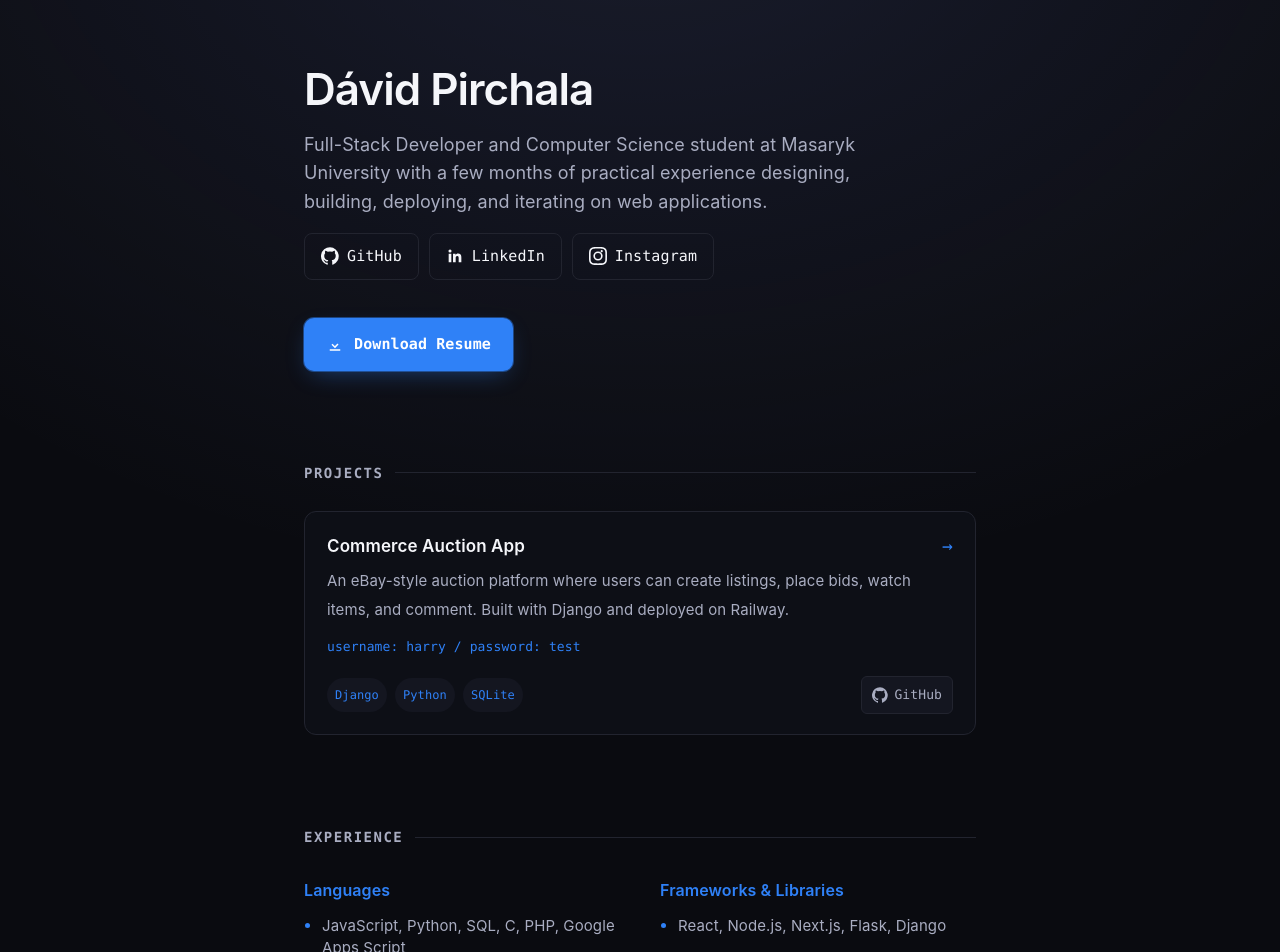
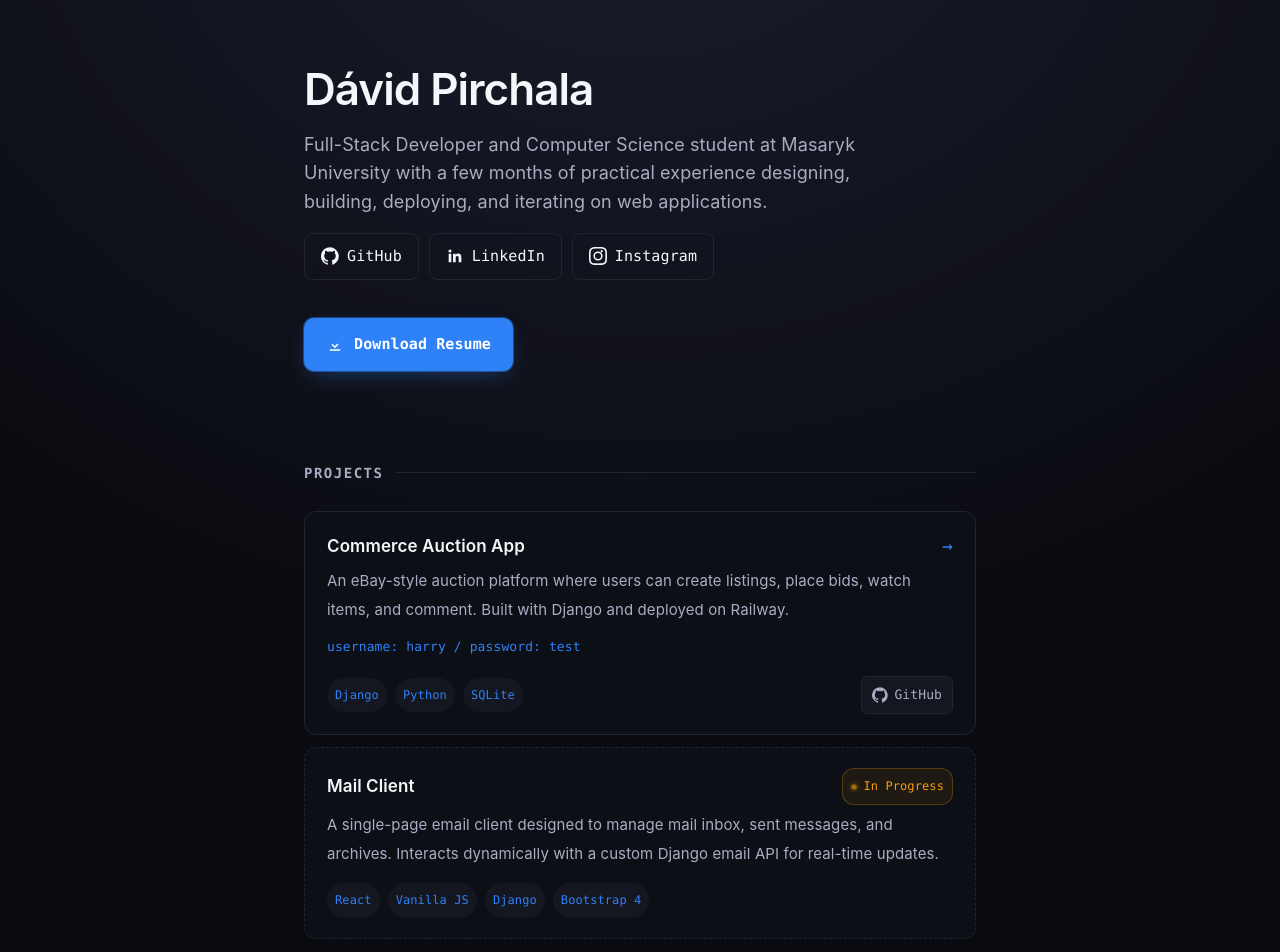
Before and after one commit to Dafitko/dafitko.github.io, a React (Vite) app: page / in a window 1280 px wide. Shown: the top 952 px of the page. Built offline with nearby package versions, Linux system fonts and the light colour scheme.

Commit message:
feat: add Mail Client project and implement visual in-progress status indicators

```diff
--- a/src/App.css
+++ b/src/App.css
@@ -188,6 +188,52 @@
   transform: translateY(-2px);
 }
 
+.project-in-progress {
+  border-style: dashed;
+}
+
+.project-in-progress:hover {
+  border-color: rgba(245, 158, 11, 0.45);
+}
+
+.status-badge {
+  display: inline-flex;
+  align-items: center;
+  gap: 6px;
+  font-family: var(--mono);
+  font-size: 12px;
+  color: #f59e0b;
+  background: rgba(245, 158, 11, 0.08);
+  border: 1px solid rgba(245, 158, 11, 0.25);
+  padding: 3px 8px;
+  border-radius: 12px;
+}
+
+.status-dot {
+  width: 6px;
+  height: 6px;
+  border-radius: 50%;
+  background-color: #f59e0b;
+  box-shadow: 0 0 6px #f59e0b;
+  animation: status-pulse 2s infinite;
+}
+
+@keyframes status-pulse {
+  0% {
+    transform: scale(0.9);
+    opacity: 0.6;
+  }
+  50% {
+    transform: scale(1.15);
+    opacity: 1;
+    box-shadow: 0 0 10px #f59e0b;
+  }
+  100% {
+    transform: scale(0.9);
+    opacity: 0.6;
+  }
+}
+
 .project-top {
   display: flex;
   align-items: center;
--- a/src/App.jsx
+++ b/src/App.jsx
@@ -44,6 +44,13 @@ const projects = [
     href: 'https://commerce.pirchaladavid.dev/',
     github: 'https://github.com/Dafitko/commerce-auction-app',
     stack: ['Django', 'Python', 'SQLite'],
+  },
+  {
+    name: 'Mail Client',
+    description:
+      'A single-page email client designed to manage mail inbox, sent messages, and archives. Interacts dynamically with a custom Django email API for real-time updates.',
+    stack: ['React', 'Vanilla JS', 'Django', 'Bootstrap 4'],
+    status: 'in-progress',
   },
 ]
 
@@ -112,21 +119,34 @@ function App() {
         <section className="section" id="projects">
           <h2>Projects</h2>
           <div className="projects">
-            {projects.map((p) => (
+            {projects.map((p) => {
+              const isClickable = !!p.href;
+              return (
                 <div
-                className="project"
+                  className={`project ${!isClickable ? 'project-in-progress' : ''}`}
                   key={p.name}
-                onClick={(e) => {
+                  onClick={
+                    isClickable
+                      ? (e) => {
                           if (e.target.closest('.project-github-link')) {
                             return
                           }
                           window.open(p.href, '_blank', 'noreferrer')
-                }}
-                style={{ cursor: 'pointer' }}
+                        }
+                      : undefined
+                  }
+                  style={isClickable ? { cursor: 'pointer' } : { cursor: 'default' }}
                 >
                   <div className="project-top">
                     <h3>{p.name}</h3>
+                    {isClickable ? (
                       <span className="arrow">→</span>
+                    ) : (
+                      <span className="status-badge">
+                        <span className="status-dot" />
+                        In Progress
+                      </span>
+                    )}
                   </div>
                   <p>{p.description}</p>
                   {p.credentials && <p className="credentials">{p.credentials}</p>}
@@ -153,7 +173,8 @@ function App() {
                     )}
                   </div>
                 </div>
-            ))}
+              );
+            })}
           </div>
         </section>
 
```
Lines whose indentation alone changed are shown as unchanged.
